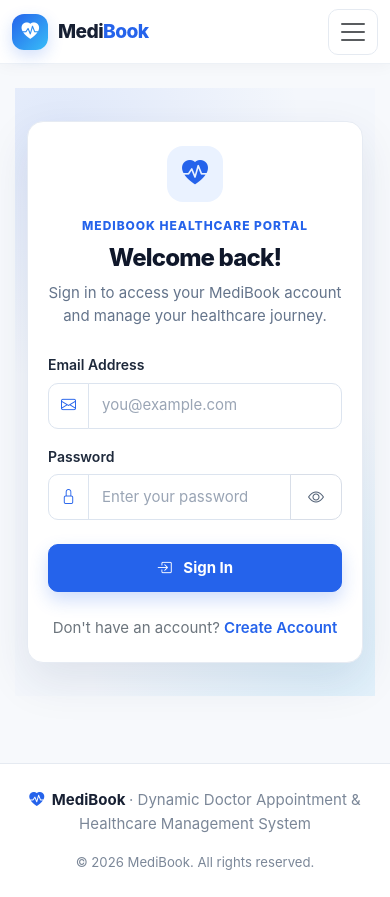
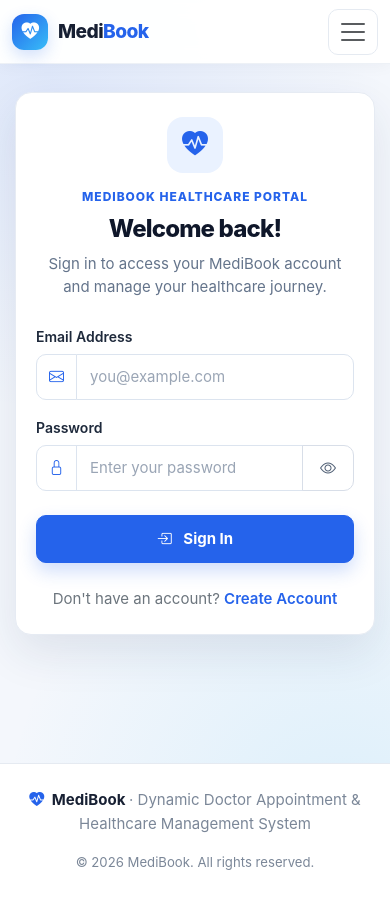
Before and after one commit to khalid67-ux/doctor_appointment_system, a PHP site: page /login.php in a window 390 px wide. Run offline with PHP 8.4, Linux system fonts and the light colour scheme; some libraries are stand-ins or nearby versions.

Commit message:
Fix login page background box

```diff
--- a/login.php
+++ b/login.php
@@ -95,16 +95,18 @@ require 'includes/header.php';
 
 ?>
 <style>
-.user-login-page {
-    min-height: 72vh;
-    padding: 40px 15px;
-    display: flex;
-    align-items: center;
-    justify-content: center;
+body {
     background:
         radial-gradient(circle at 12% 8%, rgba(37, 99, 235, .10), transparent 38%),
         radial-gradient(circle at 88% 92%, rgba(53, 184, 241, .12), transparent 38%),
         #f4f7fc;
+}
+
+.user-login-page {
+    padding: 8px 0 24px;
+    display: flex;
+    align-items: center;
+    justify-content: center;
 }
 
 .user-login-card {
@@ -220,7 +222,7 @@ require 'includes/header.php';
 
 @media (max-width: 575px) {
     .user-login-page {
-        padding: 24px 12px;
+        padding: 4px 0 16px;
     }
 
     .user-login-card {
```
